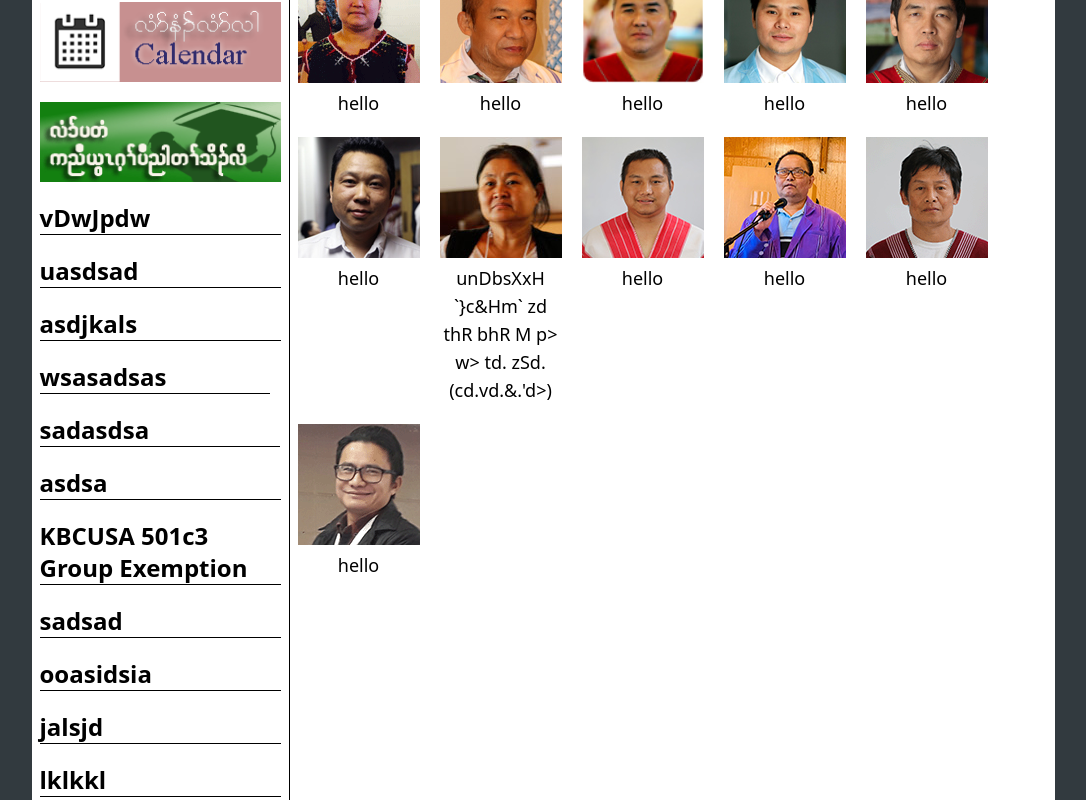
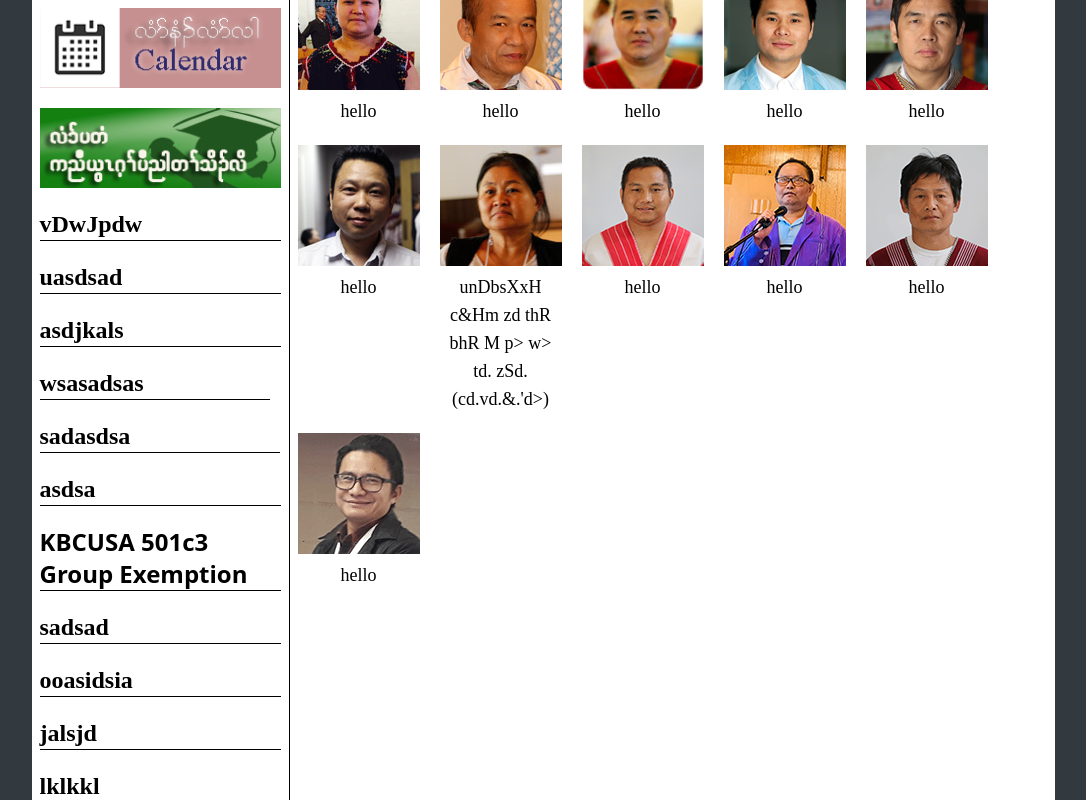
Before and after one commit to winauu/kbcusa, a Next.js app: page / in a window 1280 px wide. Shown: the part 1780-2580 px from the top of the page, without its empty margins (97-1183 px from the left). Built offline with nearby package versions, Linux system fonts and the light colour scheme.

Commit message:
trying with karen lanaguage

```diff
--- a/pages/components/FirstHomePage/MainContentRightSide.js
+++ b/pages/components/FirstHomePage/MainContentRightSide.js
@@ -18,7 +18,7 @@ function MainContentRightSide() {
         <HomePagePastorsImg img='/images/homePageRightSideImages/Isaac.jpg' definition="hello" alt='Isaac'/>
         <HomePagePastorsImg img='/images/homePageRightSideImages/Lar Moo.jpg' definition="hello" alt='larMoo'/>
         <HomePagePastorsImg img='/images/homePageRightSideImages/NayLinTun.jpg' definition="hello" alt='NayLinTun'/>
-        <HomePagePastorsImg img='/images/homePageRightSideImages/Debora.jpg' definition="unDbsXxH `&#125;c&Hm` zd thR bhR M p> w> td. zSd. (cd.vd.&.'d>)" alt='debora'/>
+        <HomePagePastorsImg img='/images/homePageRightSideImages/Debora.jpg' definition="unDbsXxH c&Hm zd thR bhR M p> w> td. zSd. (cd.vd.&.'d>)" alt='debora'/>
          <HomePagePastorsImg img='/images/homePageRightSideImages/EhNayMoo.jpg' definition="hello" alt='EhNayMoo'/>
         <HomePagePastorsImg img='/images/homePageRightSideImages/Tee Moh Bwar Karen Baptist Church.jpg' definition="hello" alt='TeeMohBwar'/>
         <HomePagePastorsImg img='/images/homePageRightSideImages/Thar Hsa Eh Wah.gif' definition="hello" alt='EhWah'/>
--- a/styles/globals.css
+++ b/styles/globals.css
@@ -6,7 +6,7 @@ body{
     background-color: #323a3f;
     padding: 0;
     margin: 0;
-    /* font-family: KNU; */
+    font-family: KNU;
 }
 .bg{
     background: linear-gradient( rgba(0, 0, 0, 0.7), rgba(0, 0, 0, 0.7) ), url('/pexels-lumn-167699.jpg');
```
